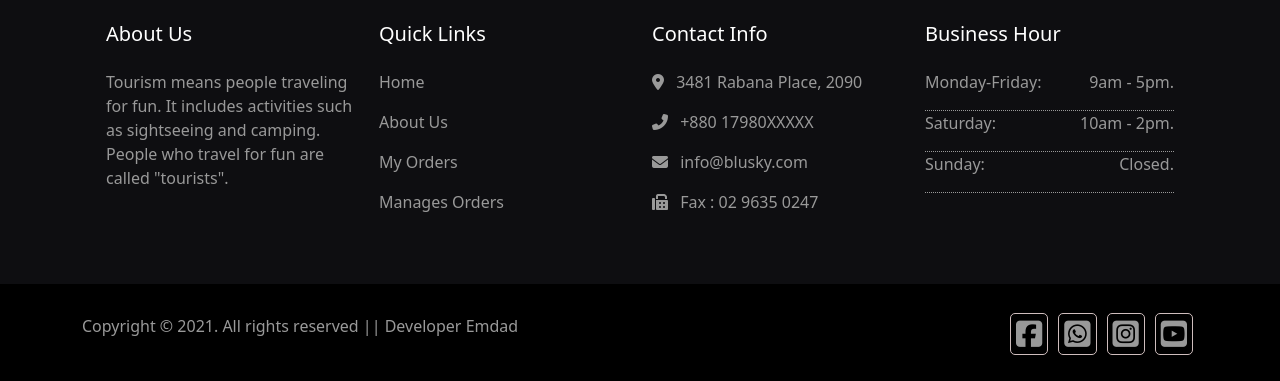
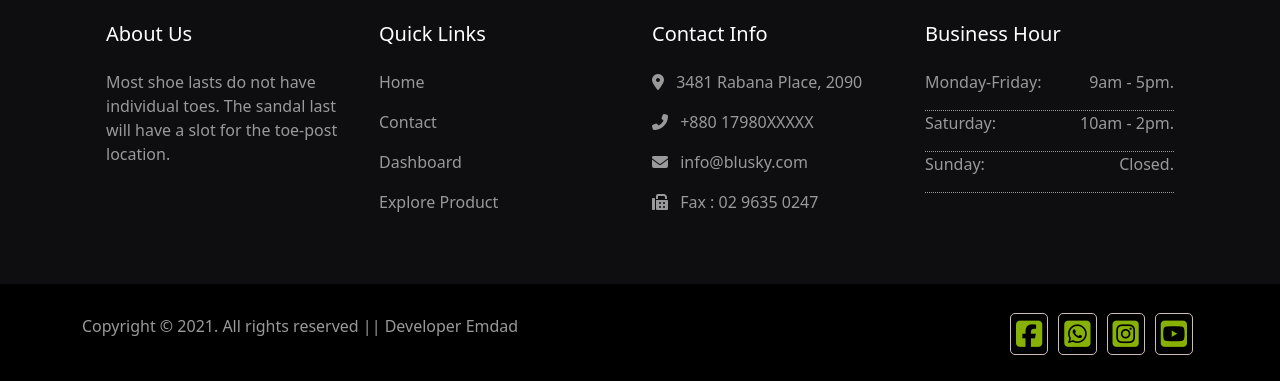
Before and after one commit to developeremdad/niche-website-shoeZone-client-site, a React (Create React App) app: page / in a window 1280 px wide. Shown: the part 1724-2105 px from the top of the page. Built offline with nearby package versions, Linux system fonts and the light colour scheme; no server answers.

Commit message:
modify design

```diff
--- a/src/Pages/Dashboard/Dashboard/Dashboard.js
+++ b/src/Pages/Dashboard/Dashboard/Dashboard.js
@@ -16,6 +16,7 @@ import ManageProducts from '../Admin/ManageProducts/ManageProducts';
 import AddProduct from '../Admin/AddProduct/AddProduct';
 import MakeAdmin from '../Admin/MakeAdmin/MakeAdmin';
 import Footer from '../../Shared/Footer/Footer';
+import User from '../User/User';
 
 const Dashboard = () => {
     const { user, handleLogOut } = useAuth();
@@ -92,7 +93,7 @@ const Dashboard = () => {
                 <div className="col-lg-10 col-md-10 col-10 bg-light px-0 text-start">
                     <Switch>
                         <Route exact path={path}>
-                            <h1>This is Dashboard</h1>
+                            <User></User>
                         </Route>
                         <Route path={`${path}/pay`}>
                             <Pay />
--- /dev/null
+++ b/src/Pages/Dashboard/User/User.js
@@ -0,0 +1,11 @@
+import React from 'react';
+
+const User = () => {
+    return (
+        <div>
+            <h1>Wellcome to Our dashboard</h1>
+        </div>
+    );
+};
+
+export default User;
--- a/src/Pages/Home/DetailsProduct/DetailsProduct.js
+++ b/src/Pages/Home/DetailsProduct/DetailsProduct.js
@@ -109,26 +109,26 @@ const DetailsProduct = () => {
                 <hr className="w-50 " />
 
                 <div className="my-5">
-                    <h3>Included/Exclude</h3>
+                    <h3>Included</h3>
                     <div className="row mt-3">
                         <div className="col-lg-6 col-md-6 col-12 text-color">
-                            <p><span><i className="fas fa-check me-3"></i></span>Pick and Drop Services</p>
-                            <p><span><i className="fas fa-check me-3"></i></span>1 Meal Per Day</p>
-                            <p><span><i className="fas fa-check me-3"></i></span>Cruise Dinner & Music Event</p>
-                            <p><span><i className="fas fa-check me-3"></i></span>Visit 7 Best Places in the City With Group</p>
+                            <p><span><i className="fas fa-check me-3"></i></span>Adjustable</p>
+                            <p><span><i className="fas fa-check me-3"></i></span>Stable</p>
+                            <p><span><i className="fas fa-check me-3"></i></span>Roomy enough</p>
+                            <p><span><i className="fas fa-check me-3"></i></span>In good condition</p>
                         </div>
                         <div className="col-lg-6 col-md-6 col-12 text-color">
-                            <p><span><i className="fas fa-times me-3 text-danger"></i></span>Additional Services</p>
-                            <p><span><i className="fas fa-times me-3 text-danger"></i></span>2 Meal Per Day</p>
-                            <p><span><i className="fas fa-times me-3 text-danger"></i></span>Insurance</p>
-                            <p><span><i className="fas fa-times me-3 text-danger"></i></span>Food & Drinks</p>
+                            <p><span><i className="fas fa-times me-3 text-danger"></i></span>Additional Discuount</p>
+                            <p><span><i className="fas fa-times me-3 text-danger"></i></span>100% guaranty</p>
+                            <p><span><i className="fas fa-times me-3 text-danger"></i></span>Money Back</p>
+                            <p><span><i className="fas fa-times me-3 text-danger"></i></span>Repiar</p>
                         </div>
                     </div>
                 </div>
 
-                {/* Tour location section  */}
+                {/* shop location section  */}
                 <div className="my-5">
-                    <h2 className="mb-4">TOUR LOCATION</h2>
+                    <h2 className="mb-4">SHOP LOCATION</h2>
                     <div>
                         <iframe title="map" src="https://www.google.com/maps/embed?pb=!1m18!1m12!1m3!1d7306.003958355313!2d90.42967377311696!3d23.711623361579026!2m3!1f0!2f0!3f0!3m2!1i1024!2i768!4f13.1!3m3!1m2!1s0x3755b9cc7d566d03%3A0x2472a49ac0504cd2!2sJatra%20Bari%2C%20Dhaka!5e0!3m2!1sen!2sbd!4v1634736049062!5m2!1sen!2sbd" width="100%" style={{ border: 0, height: "360px" }} allowFullScreen="" loading="lazy"></iframe>
                     </div>
--- a/src/Pages/Shared/Footer/Footer.css
+++ b/src/Pages/Shared/Footer/Footer.css
@@ -8,6 +8,14 @@
 .ftr-border{
     border-bottom: 1px dotted #999999;
 }
+.link-text{
+    transition: .4s;
+}
+.link-text:hover{
+    color: #87b106;
+    margin-left: 10px;
+    font-weight: bold;
+}
 
 .footer-bottom{
     background-color: #000;
@@ -15,7 +23,7 @@
 }
 
 .footer-icon{
-    color: #999999;
+    color: #87b106;
     padding: 5px;
     margin: 5px;
     border-radius: 5px;
--- a/src/Pages/Shared/Footer/Footer.js
+++ b/src/Pages/Shared/Footer/Footer.js
@@ -8,21 +8,21 @@ const Footer = () => {
             <div className="container mx-auto row text-white py-4 text-start">
                 <div className="col-lg-3 col-md-6 col-12">
                     <h5 className="mb-4">About Us</h5>
-                    <p className="text-color">Tourism means people traveling for fun. It includes activities such as sightseeing and camping. People who travel for fun are called "tourists". </p>
+                    <p className="text-color">Most shoe lasts do not have individual toes. The sandal last will have a slot for the toe-post location.</p>
                 </div>
                 <div className="col-lg-3 col-md-6 col-12 text-start">
                     <h5 className="mb-4">Quick Links</h5>
-                    <p><Link className="text-decoration-none text-color" to="/home">Home</Link></p>
-                    <p><Link className="text-decoration-none text-color" to="/">About Us</Link></p>
-                    <p><Link className="text-decoration-none text-color" to="/myOrders">My Orders</Link></p>
-                    <p><Link className="text-decoration-none text-color" to="/manages">Manages Orders</Link></p>
+                    <p><Link className="text-decoration-none text-color link-text" to="/home">Home</Link></p>
+                    <p><Link className="text-decoration-none text-color link-text" to="/contact">Contact</Link></p>
+                    <p><Link className="text-decoration-none text-color link-text" to="/dashboard">Dashboard</Link></p>
+                    <p><Link className="text-decoration-none text-color link-text" to="/allProducts">Explore Product</Link></p>
                 </div>
                 <div className="col-lg-3 col-md-6 col-12 text-start">
                     <h5 className="mb-4">Contact Info</h5>
-                    <p className="text-color"><span><i className="fas fa-map-marker-alt me-2"></i></span> 3481 Rabana Place, 2090</p>
-                    <p className="text-color"><span><i className="fas fa-phone-alt me-2"></i></span> +880 17980XXXXX</p>
-                    <p className="text-color"><span><i className="fas fa-envelope me-2"></i></span> info@blusky.com</p>
-                    <p className="text-color"><span><i className="fas fa-fax me-2"></i></span> Fax : 02 9635 0247</p>
+                    <p className="text-color link-text"><span><i className="fas fa-map-marker-alt me-2"></i></span> 3481 Rabana Place, 2090</p>
+                    <p className="text-color link-text"><span><i className="fas fa-phone-alt me-2"></i></span> +880 17980XXXXX</p>
+                    <p className="text-color link-text"><span><i className="fas fa-envelope me-2"></i></span> info@blusky.com</p>
+                    <p className="text-color link-text"><span><i className="fas fa-fax me-2"></i></span> Fax : 02 9635 0247</p>
                 </div>
                 <div className="col-lg-3 col-md-6 col-12 text-start">
                     <h5 className="mb-4">Business Hour</h5>
```
